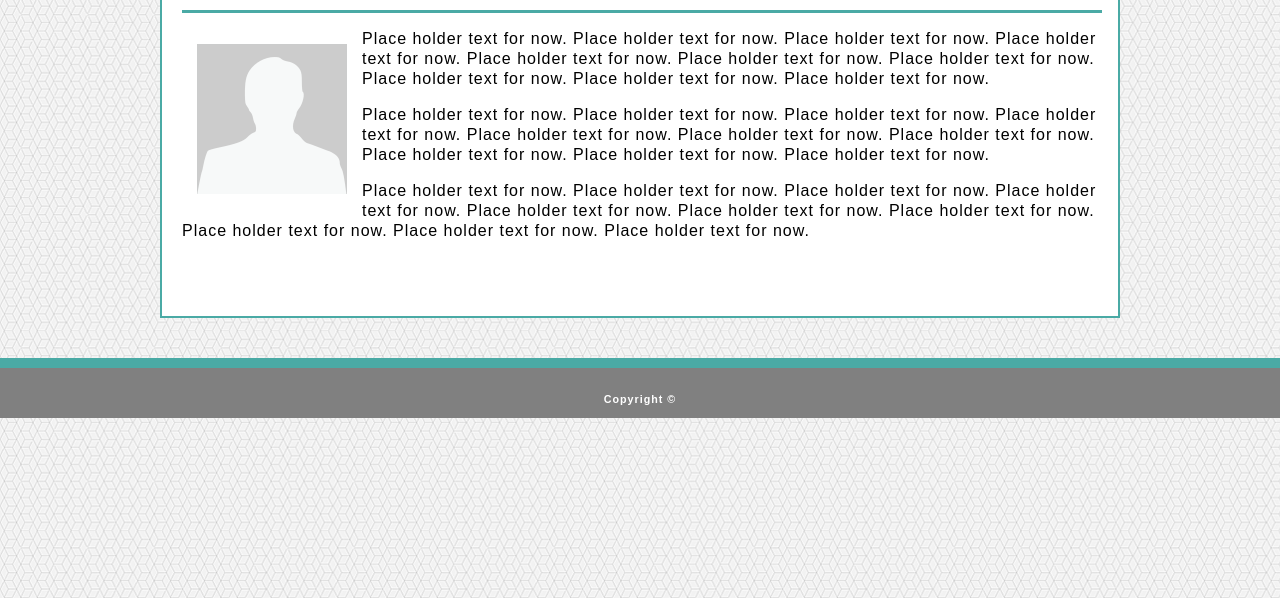
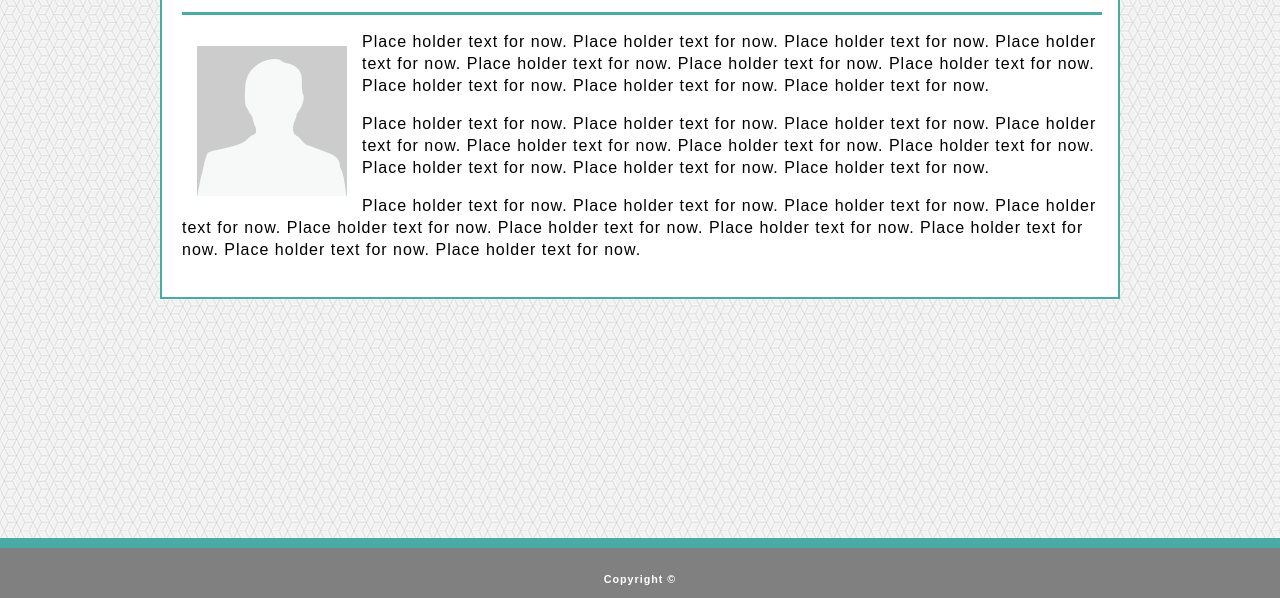
Before and after one commit to java152001/Basic-Portfolio, a plain HTML site: page index.html in a window 1280 px wide. Shown: the part 202-800 px from the top of the page. Drawn offline with Linux system fonts and the light colour scheme.

Commit message:
fixed margin error

```diff
--- a/Assets/css/style.css
+++ b/Assets/css/style.css
@@ -73,14 +73,14 @@ a {
 
 #wrapper {
     width: 960px;
-    line-height: 20px;
+    line-height: 22px;
     margin: 0 auto;
     background-color: white;
     padding: 20px;
     border-color: #4aaaa5;
     border-style: solid;
     border-width: 2px;
-    height: 400px;
+    /* height: 400px; */
     margin-top: 20px;
     margin-bottom: 40px;
 }
@@ -90,7 +90,7 @@ img {
 }
 
 footer{
-    position: relative;
+    position: absolute;
     bottom: 0;
     left: 0;
     margin-bottom: 0;
--- a/index.html
+++ b/index.html
@@ -17,7 +17,7 @@
         <nav>
             <a href="Link1">About</a>  |
             <a href="Link2">Portfolio</a>  |
-            <a href="Link3">Contact</a>  |
+            <a href="Link3">Contact</a>
         </nav>
     </header>
 
```
